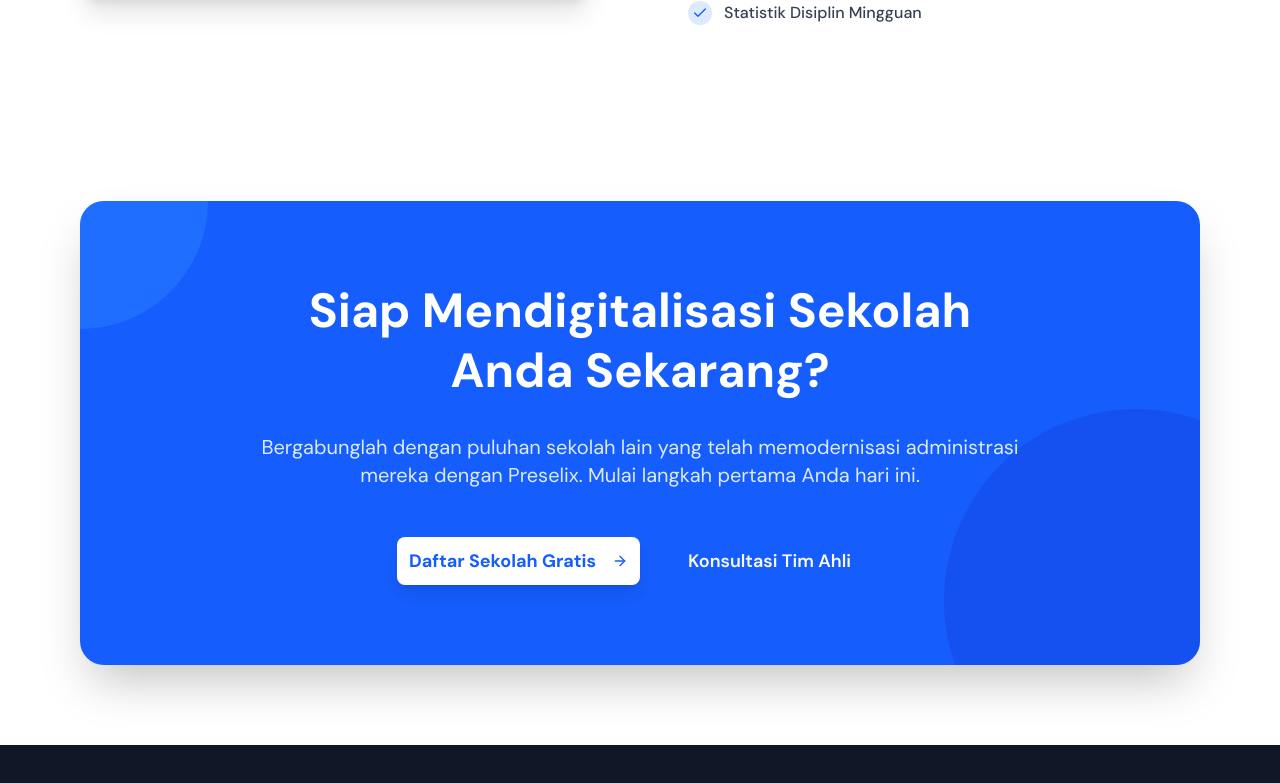
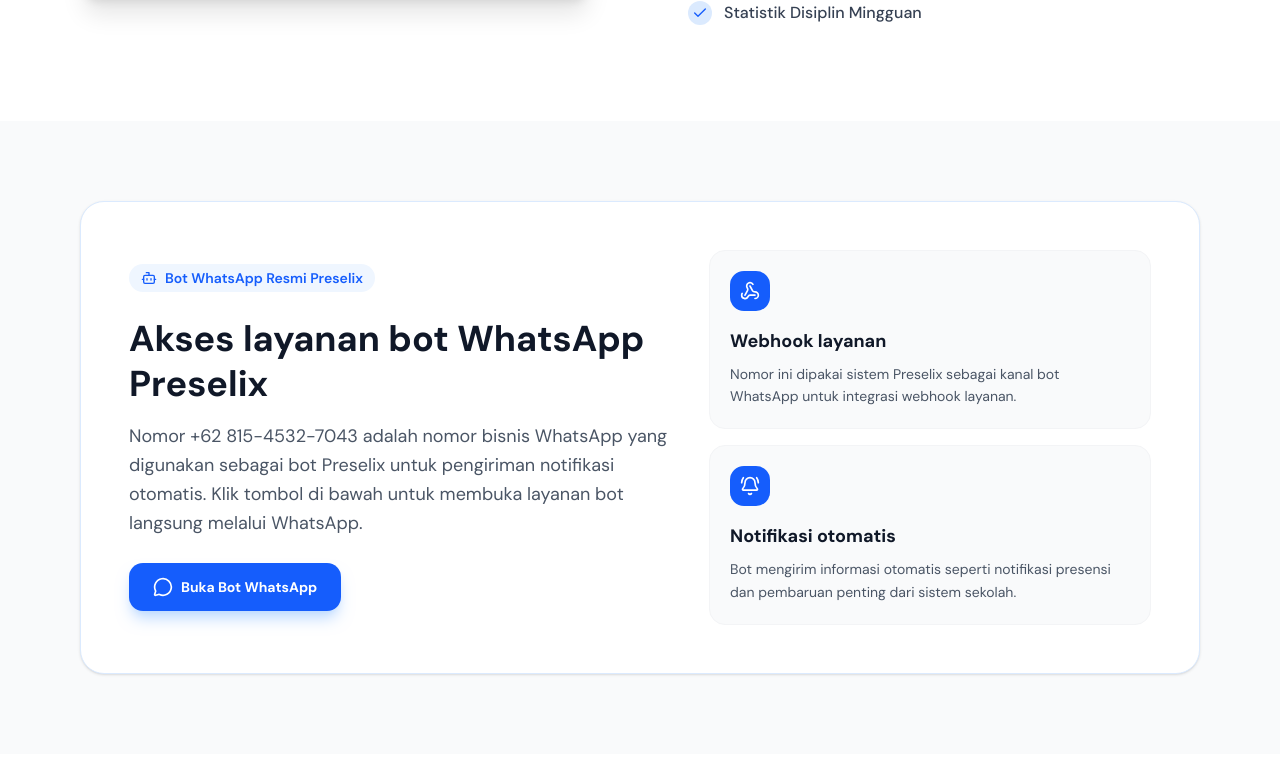
Before and after one commit to Preselix-Indonesia/landing-page, a Next.js app: page / in a window 1280 px wide. Shown: the part 4077-4860 px from the top of the page. Built offline with nearby package versions, Linux system fonts and the light colour scheme.

Commit message:
feat: add WhatsAppBotAccess component to main landing page

```diff
--- a/app/page.tsx
+++ b/app/page.tsx
@@ -5,6 +5,7 @@
 import Navbar from "@/components/Navbar";
 import HowItWorks from "@/components/HowItWorks";
 import CtaSection from "@/components/CtaSection";
+import WhatsAppBotAccess from "@/components/WhatsAppBotAccess";
 
 export default function App() {
   return (
@@ -15,6 +16,7 @@
         <About />
         <HowItWorks />
         <Illustration />
+        <WhatsAppBotAccess />
         <CtaSection />
       </main>
       <Footer />
--- /dev/null
+++ b/components/WhatsAppBotAccess.tsx
@@ -0,0 +1,82 @@
+import Link from "next/link";
+import { BellRing, Bot, MessageCircle, Webhook } from "lucide-react";
+
+const WHATSAPP_BOT_NUMBER = "6281545327043";
+const WHATSAPP_BOT_DISPLAY = "+62 815-4532-7043";
+const WHATSAPP_BOT_MESSAGE =
+  "Halo Preselix, saya ingin mengakses layanan bot WhatsApp Preselix.";
+
+const botFeatures = [
+  {
+    icon: <Webhook className="w-5 h-5" />,
+    title: "Webhook layanan",
+    description:
+      "Nomor ini dipakai sistem Preselix sebagai kanal bot WhatsApp untuk integrasi webhook layanan.",
+  },
+  {
+    icon: <BellRing className="w-5 h-5" />,
+    title: "Notifikasi otomatis",
+    description:
+      "Bot mengirim informasi otomatis seperti notifikasi presensi dan pembaruan penting dari sistem sekolah.",
+  },
+];
+
+export default function WhatsAppBotAccess() {
+  const botUrl = `https://wa.me/${WHATSAPP_BOT_NUMBER}?text=${encodeURIComponent(
+    WHATSAPP_BOT_MESSAGE,
+  )}`;
+
+  return (
+    <section className="py-20 bg-gray-50">
+      <div className="container mx-auto px-5 lg:px-20">
+        <div className="grid grid-cols-1 lg:grid-cols-[1.1fr_0.9fr] gap-10 items-center rounded-3xl border border-blue-100 bg-white p-8 md:p-12 shadow-sm">
+          <div className="space-y-6">
+            <div className="inline-flex items-center gap-2 rounded-full bg-blue-50 px-3 py-1 text-sm font-semibold text-blue-600">
+              <Bot className="w-4 h-4" />
+              Bot WhatsApp Resmi Preselix
+            </div>
+            <div className="space-y-4">
+              <h2 className="text-3xl md:text-4xl font-bold leading-tight text-gray-900">
+                Akses layanan bot WhatsApp Preselix
+              </h2>
+              <p className="text-lg leading-relaxed text-gray-600">
+                Nomor {WHATSAPP_BOT_DISPLAY} adalah nomor bisnis WhatsApp yang
+                digunakan sebagai bot Preselix untuk pengiriman notifikasi
+                otomatis. Klik tombol di bawah untuk membuka layanan bot
+                langsung melalui WhatsApp.
+              </p>
+            </div>
+            <Link
+              href={botUrl}
+              target="_blank"
+              rel="noopener noreferrer"
+              className="inline-flex w-full sm:w-auto items-center justify-center gap-2 rounded-xl bg-blue-600 px-6 py-3.5 text-sm font-bold text-white shadow-lg shadow-blue-200 transition-all duration-100 hover:scale-[.98] hover:bg-blue-700 active:scale-95"
+            >
+              <MessageCircle className="w-5 h-5" />
+              Buka Bot WhatsApp
+            </Link>
+          </div>
+
+          <div className="grid gap-4">
+            {botFeatures.map((feature) => (
+              <div
+                key={feature.title}
+                className="rounded-2xl border border-gray-100 bg-gray-50 p-5"
+              >
+                <div className="mb-4 flex h-10 w-10 items-center justify-center rounded-xl bg-blue-600 text-white">
+                  {feature.icon}
+                </div>
+                <h3 className="mb-2 text-lg font-bold text-gray-900">
+                  {feature.title}
+                </h3>
+                <p className="text-sm leading-relaxed text-gray-600">
+                  {feature.description}
+                </p>
+              </div>
+            ))}
+          </div>
+        </div>
+      </div>
+    </section>
+  );
+}
```
